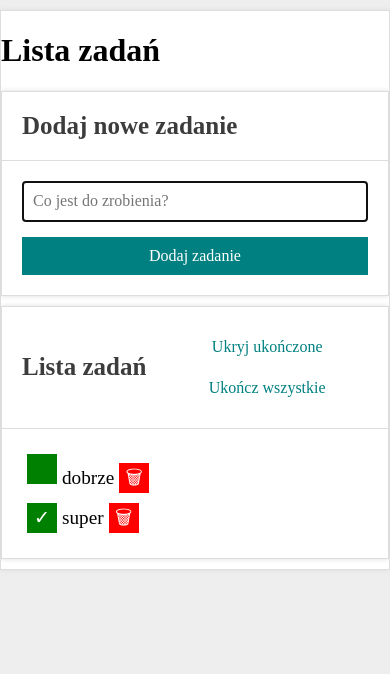
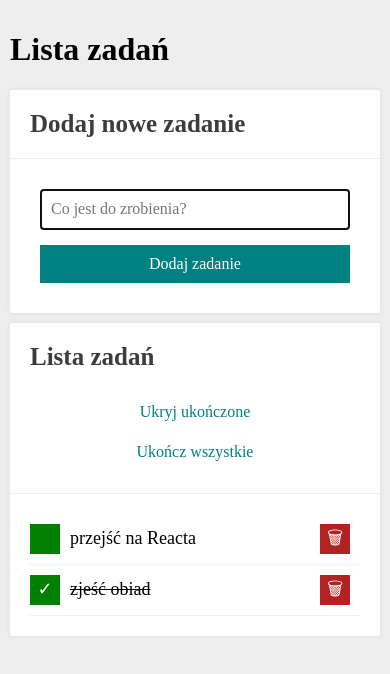
Before and after one commit to florekdeveloper/todo-list-react, a React (Create React App) app: page / in a window 390 px wide. Shown: the top 674 px of the page. Built offline with nearby package versions, Linux system fonts and the light colour scheme; a web font is replaced by a local one.

Commit message:
task list without interactions yet

```diff
--- a/src/App.js
+++ b/src/App.js
@@ -3,10 +3,11 @@ import Tasks from "./Tasks";
 import Buttons from "./Buttons";
 import Section from "./Section";
 import Container from "./Container";
+import Header from "./Header";
 
 const tasks = [
-  { id: 1, content: "dobrze", done: false },
-  { id: 2, content: "super", done: true },
+  { id: 1, content: "przejść na Reacta", done: false },
+  { id: 2, content: "zjeść obiad", done: true },
 ];
 
 const hideDoneTasks = false;
@@ -14,9 +15,7 @@ const hideDoneTasks = false;
 function App() {
   return (
     <Container>
-      <header>
-        <h1>Lista zadań</h1>
-      </header>
+      <Header title="Lista zadań" />
       <Section
         title="Dodaj nowe zadanie"
         body={<Form />}
--- a/src/Buttons/style.css
+++ b/src/Buttons/style.css
@@ -11,6 +11,13 @@
     transition: color 0.3s;
 }
 
+@media (max-width: 767px) {
+    .buttons__button {
+        flex-basis: 100%;
+        margin: 10px;
+    }
+}
+
 .buttons__button:hover {
     color: #008080dd;
 }
@@ -18,14 +25,3 @@
 .buttons__button:disabled {
     color: #ccc;
 }
-
-@media (max-width: 767px) {
-    .section__header {
-        grid-template-columns: 1fr;
-    }
-
-    .buttons__button {
-        flex-basis: 100%;
-        margin: 10px;
-    }
-}
--- a/src/Container/style.css
+++ b/src/Container/style.css
@@ -1,7 +1,6 @@
 .container {
-    background-color: #ffffff;
-    border: 1px solid #ddd;
-    margin: 10px 0;
-    padding: 0;
-    box-shadow: 0 0 5px #ddd;
+    background-color: #eee;
+    margin: auto;
+    padding: 10px;
+    max-width: 700px;
 }
--- a/src/Form/style.css
+++ b/src/Form/style.css
@@ -1,35 +1,3 @@
-.buttons {
-    display: flex;
-    flex-wrap: wrap;
-}
-
-.buttons__button {
-    background: transparent;
-    color: #008080;
-    border: none;
-    margin: 0 0 0 20px;
-    transition: color 0.3s;
-}
-
-.buttons__button:hover {
-    color: #008080dd;
-}
-
-.buttons__button:disabled {
-    color: #ccc;
-}
-
-@media (max-width: 767px) {
-    .section__header {
-        grid-template-columns: 1fr;
-    }
-
-    .buttons__button {
-        flex-basis: 100%;
-        margin: 10px;
-    }
-}
-
 .form {
     padding: 20px;
     display: grid;
@@ -60,27 +28,6 @@
     background-color: #008080dd;
     transform: scale(1.1);
 }
-
-.list {
-    padding: 20px;
-    margin: 0;
-    list-style-type: none;
-    font-size: larger;
-}
-
-.list__item {
-    border-bottom: 1px solid #ddd;
-    padding-bottom: 5px;
-    display: grid;
-    grid-template-columns: auto 1fr auto;
-    align-items: center;
-    grid-gap: 10px;
-}
-
-.list__item--hidden {
-    display: none;
-}
-
 .form__input:focus {
     border: 1px solid #000000;
     border-radius: 2px;
@@ -90,39 +37,3 @@
     border: 1px solid #ddd;
     padding: 10px;
 }
-
-.list__item--lineThrough {
-    text-decoration-line: line-through;
-}
-
-.button__done {
-    color: #ffffff;
-    background-color: #008000;
-    margin: 5px;
-    padding: 0px;
-    width: 30px;
-    height: 30px;
-    border: none;
-    cursor: pointer;
-    transition: 0.3s;
-}
-
-.button__done:hover {
-    background-color: #008000a8;
-}
-
-.button__remove {
-    color: #ffffff;
-    background-color: #ff0000;
-    margin: 5px;
-    padding: 0px;
-    width: 30px;
-    height: 30px;
-    border: none;
-    cursor: pointer;
-    transition: 0.3s;
-}
-
-.button__remove:hover {
-    background-color: #ff0000a8;
-}
--- /dev/null
+++ b/src/Header/index.js
@@ -0,0 +1,7 @@
+const Header = ({ title }) => (
+    <header>
+        <h1>{title}</h1>
+      </header>
+);
+
+export default Header;
--- a/src/Section/index.js
+++ b/src/Section/index.js
@@ -1,15 +1,14 @@
 import "./style.css";
 
 const Section = ({ title, body, extraHeaderContent }) => (
-    <section className="container">
+    <section className="section">
         <header className="section__header">
-            <h2 className="subHeader">{title}</h2>
+            <h2 className="section__title">{title}</h2>
             {extraHeaderContent}
         </header>
         <div className="section__body">
             {body}
         </div>
-
     </section >
 );
 
--- a/src/Section/style.css
+++ b/src/Section/style.css
@@ -1,32 +1,13 @@
-.body {
-    background-color: #eee;
-    margin: auto;
-    color: #292929;
-    max-width: 700px;
-}
-
-@media (max-width: 767px) {
-    .body {
-        max-width: 90%;
-    }
-}
-
-.header {
-    color: #3c3c3c;
-    padding: 15px 0;
-
-}
-
-.firstSubHeader {
-    border-bottom: 1px solid #ddd;
-    font-size: 25px;
-    color: #3c3c3c;
-    margin: 0;
-    padding: 20px;
+.section {
+    margin: 10px 0;
+    background-color: white;
+    padding: 0;
+    border-radius: 2px;
+    box-shadow: 0 0 5px #ddd;
 }
 
 .section__header {
-    border-bottom: 1px solid #ddd;
+    border-bottom: 1px solid #eee;
     display: grid;
     grid-template-columns: auto auto;
     grid-gap: 20px;
@@ -35,16 +16,18 @@
     padding: 20px;
 }
 
-.subHeader {
+@media (max-width: 767px) {
+    .section__header {
+        grid-template-columns: 1fr;
+    }
+}
+
+.section__title {
     font-size: 25px;
     color: #3c3c3c;
     margin: 0;
 }
 
-.container {
-    background-color: #ffffff;
-    border: 1px solid #ddd;
-    margin: 10px 0;
-    padding: 0;
-    box-shadow: 0 0 5px #ddd;
+.section__body {
+    padding: 10px;
 }
--- a/src/Tasks/index.js
+++ b/src/Tasks/index.js
@@ -1,28 +1,28 @@
 import "./style.css";
 
-const Tasks = ({ tasks, hideDoneTasks }) => (
-    <ul className="task">
-        {tasks.map(task => (
+const Tasks = (props) => (
+    <ul className="tasks">
+        {props.tasks.map((task) => (
             <li key={task.id}
-                className={`task__item{
-                task.done && hideDoneTasks
-                 ? " task__item--hidden"
-                 : ""}`
+                className={`tasks__item ${task.done && props.hideDoneTasks
+                    ? "tasks__item--hidden"
+                    : ""}`
                 }
             >
-                <button className="button__done">
+                <button className="tasks__button tasks__button--toggleDone">
                     {task.done ? "✓" : ""}
                 </button>
-                <span className={`{task.done ? "task__item--lineThrough" : ""}`
-                }>
+                <span
+                    className={
+                        `tasks__content${task.done ? " tasks__content--done" : ""}`
+                    }>
                     {task.content}
                 </span>
-                <button className="button__remove">
-                    🗑
-                </button>
+                <button className="tasks__button tasks__button--remove">
+                    🗑</button>
             </li>
         ))}
-    </ul >
+    </ul>
 );
 
 export default Tasks;
--- a/src/Tasks/style.css
+++ b/src/Tasks/style.css
@@ -1,65 +1,56 @@
-.task {
-    padding: 20px;
+.tasks {
+    list-style: none;
     margin: 0;
-    list-style-type: none;
-    font-size: larger;
+    padding: 10px;
+    font-size: large;
 }
 
-.task__item {
-    border-bottom: 1px solid #ddd;
-    padding-bottom: 5px;
+.tasks__item {
     display: grid;
     grid-template-columns: auto 1fr auto;
     align-items: center;
     grid-gap: 10px;
+    border-bottom: 1px solid rgb(245, 235, 235);
+    padding: 10px;
+    padding-left: 0;
 }
 
-.task__item--hidden {
+.tasks__item--hidden {
     display: none;
 }
 
-.form__input:focus {
-    border: 1px solid #000000;
-    border-radius: 2px;
+.tasks__content {
+    text-decoration: none;
 }
 
-.form__input {
-    border: 1px solid #ddd;
-    padding: 10px;
+.tasks__content--done {
+    text-decoration: line-through;
 }
 
-.task__item--lineThrough {
-    text-decoration-line: line-through;
+.tasks__button {
+    color: white;
+    border-style: none;
+    width: 30px;
+    height: 30px;
+    cursor: pointer;
 }
 
-.button__done {
-    color: #ffffff;
-    background-color: #008000;
-    margin: 5px;
-    padding: 0px;
-    width: 30px;
-    height: 30px;
-    border: none;
-    cursor: pointer;
-    transition: 0.3s;
+.tasks__button--toggleDone {
+    color: white;
+    background: green;
 }
 
-.button__done:hover {
-    background-color: #008000a8;
+.tasks__button--toggleDone:hover {
+    cursor: pointer;
+    background: rgb(37, 167, 37);
 }
 
-.button__remove {
-    color: #ffffff;
-    background-color: #ff0000;
-    margin: 5px;
-    padding: 0px;
-    width: 30px;
-    height: 30px;
-    border: none;
-    cursor: pointer;
-    transition: 0.3s;
+.tasks__button--remove {
+    background-color: firebrick;
+    color: white;
 }
 
-.button__remove:hover {
-    background-color: #ff0000a8;
+.tasks__button--remove:hover {
+    cursor: pointer;
+    background-color: rgb(222, 69, 69);
 }
--- a/src/index.css
+++ b/src/index.css
@@ -1,7 +1,6 @@
 html {
   box-sizing: border-box;
   background-color: #eee;
-  font-family: 'Lato'sans-serif;
 }
 
 *, ::before, ::after {
@@ -10,5 +9,4 @@ html {
 
 .body {
   font-family: 'Lato', sans-serif;
-  background-color: #eee;
 }
```
